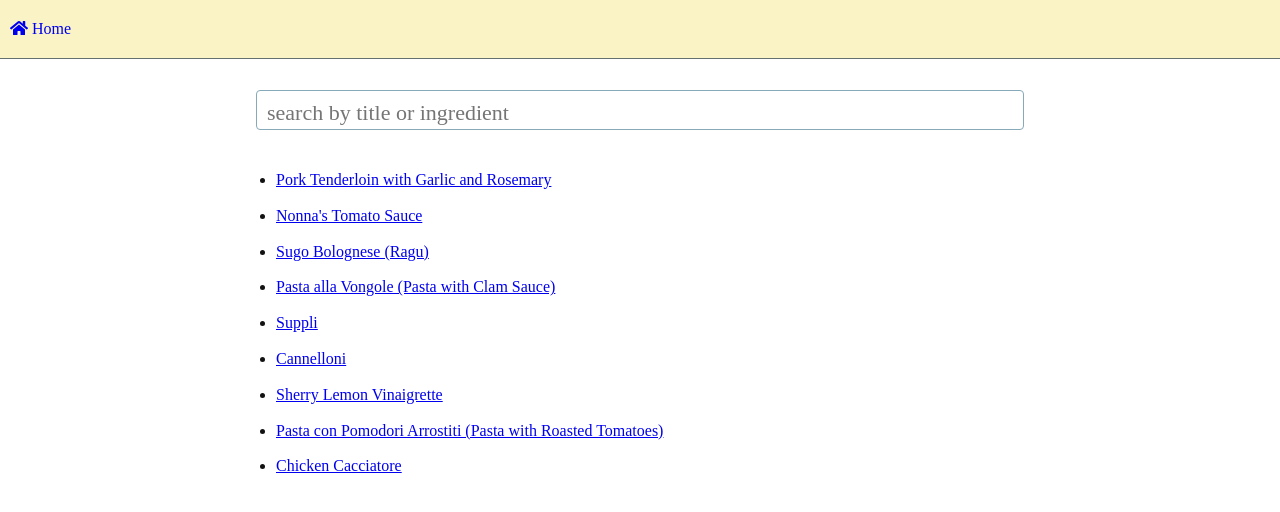
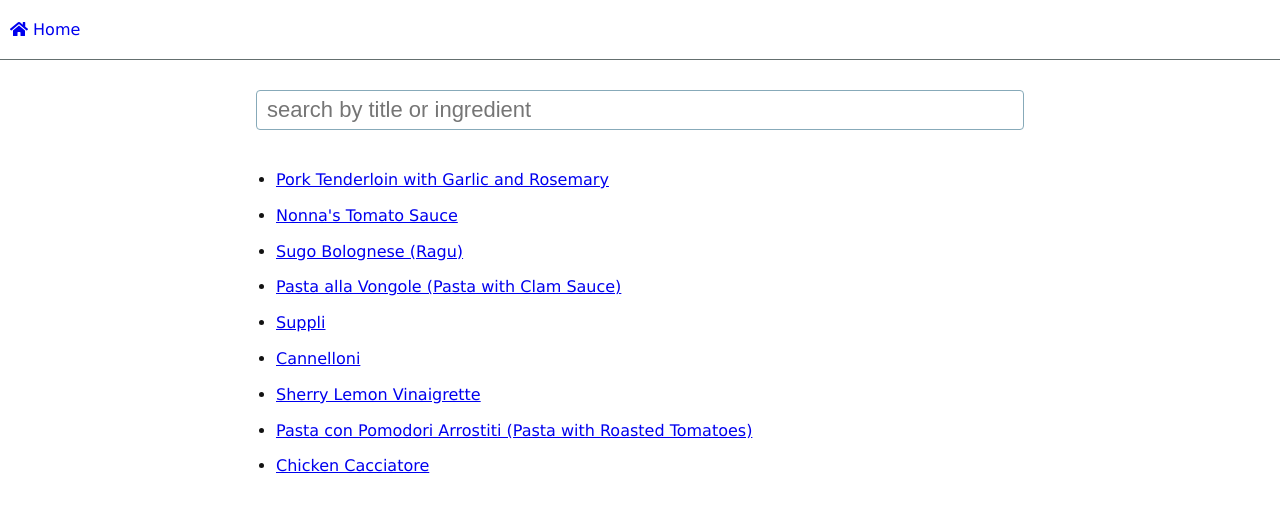
Before and after one commit to taddeini/recipes, a Next.js app: page / in a window 1280 px wide. Shown: the top 512 px of the page. Built offline with nearby package versions, Linux system fonts and the light colour scheme.

Commit message:
resetting some fonts/colors

```diff
--- a/styles/Home.module.scss
+++ b/styles/Home.module.scss
@@ -12,5 +12,5 @@
 input.search_input {
   width: 100%;
   height: 40px;
-  padding-top: 15px;
+  padding-left: 10px;
 }
--- a/styles/Layout.module.scss
+++ b/styles/Layout.module.scss
@@ -1,5 +1,5 @@
 .header {
-  background: #f9f3c5;
+  background: #fff;
   width: 100%;
   margin-left: -15px;
   position: fixed;
--- a/styles/globals.css
+++ b/styles/globals.css
@@ -1,7 +1,16 @@
 body {
-  font-family: Rockwell, serif;
+  font-family: Verdana, sans-serif;
   color: rgb(18, 18, 18);
   margin: 0 15px 40px;
+}
+
+h1,
+h2,
+h3,
+h4,
+h5,
+h6 {
+  font-family: Tahoma, sans-serif;
 }
 
 h1 {
@@ -36,8 +45,6 @@ input {
   border: solid 1px #87aab9;
   border-radius: 4px;
   font-size: 22px;
-  font-family: Rockwell, serif;
-  padding: 10px;
 }
 
 input:focus {
```
